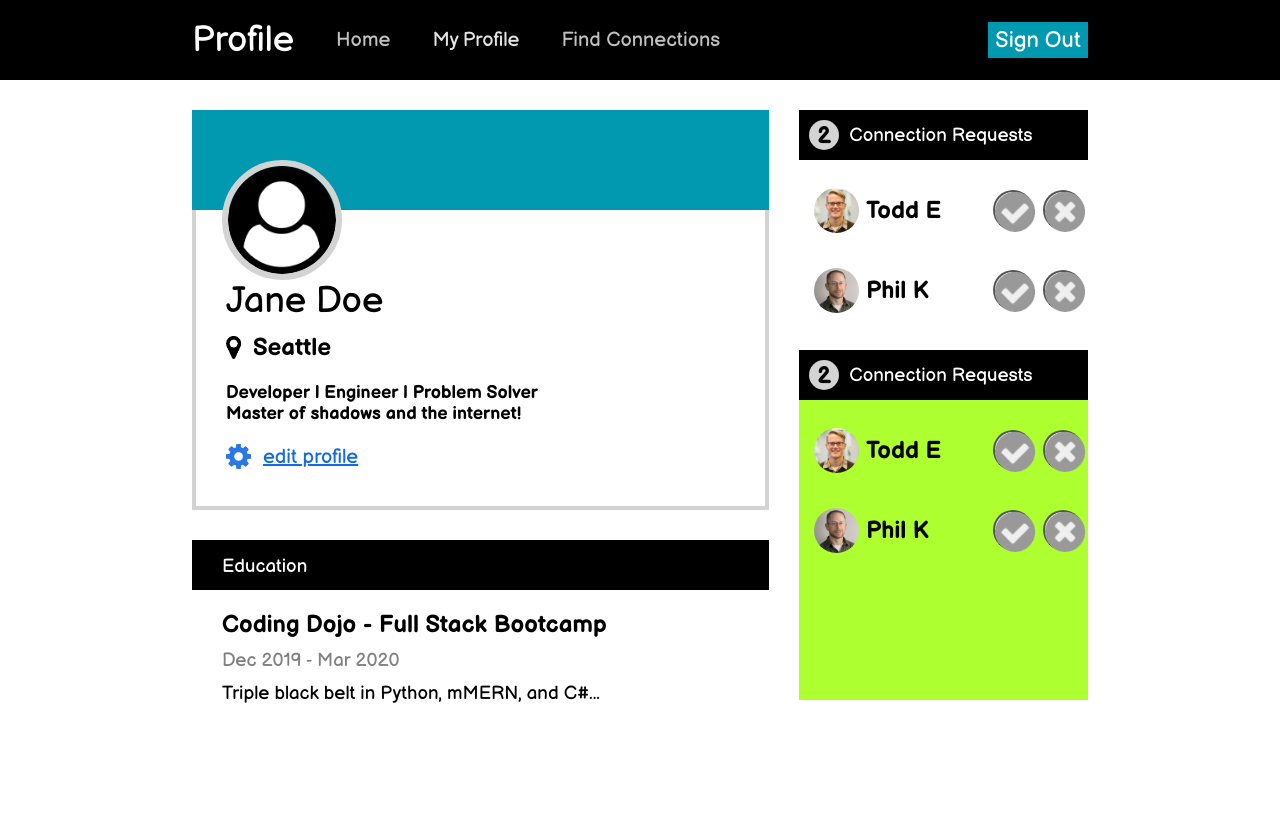
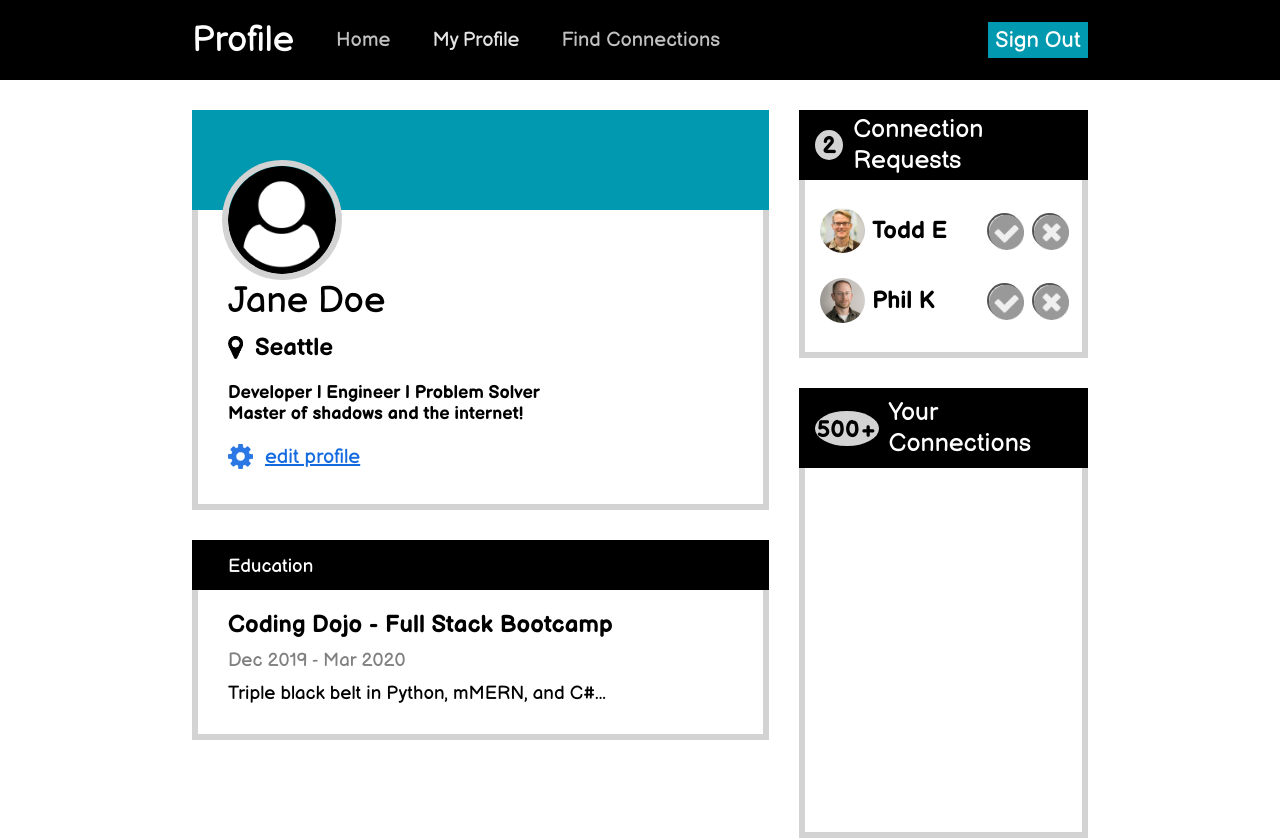
Before and after one commit to CragarDev/Burke_Craig_Assignment_profilePage, a plain HTML site: page index.html in a window 1280 px wide. Before the commit the page ends 800 px from the top, so only its background shows below. Drawn offline with Linux system fonts and the light colour scheme.

Commit message:
added borders and upldated conreq list items

```diff
--- a/index.html
+++ b/index.html
@@ -96,7 +96,7 @@
           </div>
 
           <!-- Begin the List of connection requests -->
-          <div class="conreq-list-container flex mb20 pl10">
+          <div class="conreq-list-container flex mb10 pl10">
             <img class="conreq-user-img" src="./images/users/todd-s.jpg" alt="connection request user photo">
             <h2>Todd E</h2>
             <button id="accept" class="reqcon-button"><img src="./images/icons/accept-circle.png" alt="">
@@ -118,29 +118,18 @@
 
         <!-- Begin Connections Section -->
         <div class="connections">
-          <div class="conreq-header flex pl10">
-            <div class="conreq-counter">
-              <h3>2</h3>
+          <div class="conns-header flex pl10">
+            <div class="conns-counter">
+              <h3>500+</h3>
             </div>
-            <h3 class="conreq-title pl10">Connection Requests</h3>
+            <h3 class="conns-title pl10">Your Connections</h3>
           </div>
 
-          <!-- Begin the List of connection requests -->
-          <div class="conreq-list-container flex mb20 pl10">
-            <img class="conreq-user-img" src="./images/users/todd-s.jpg" alt="connection request user photo">
-            <h2>Todd E</h2>
-            <button id="accept" class="reqcon-button"><img src="./images/icons/accept-circle.png" alt="">
-            </button>
-            <button id="cancel" class="reqcon-button"><img src="./images/icons/close-circle.png" alt=""></button>
-          </div>
+          <!-- Begin the List of connection request users -->
+
           <!-- put new users below this comment -->
-          <div class="conreq-list-container flex mb20 pl10">
-            <img class="conreq-user-img" src="./images/users/phil-s.jpg" alt="connection request user photo">
-            <h2>Phil K</h2>
-            <button id="accept" class="reqcon-button"><img src="./images/icons/accept-circle.png" alt="">
-            </button>
-            <button id="cancel" class="reqcon-button"><img src="./images/icons/close-circle.png" alt=""></button>
-          </div>
+
+            <!--  -->
         </div>
       </div>
     </div>
--- a/style.css
+++ b/style.css
@@ -137,9 +137,9 @@ span {
 .lower-bar {
   background-color: white;
   min-height: 300px;
-  border-bottom: 4px solid lightgray;
-  border-left: 4px solid lightgray;
-  border-right: 4px solid lightgray;
+  border-bottom: 6px solid lightgray;
+  border-left: 6px solid lightgray;
+  border-right: 6px solid lightgray;
   padding-top: 70px;
 }
 
@@ -175,6 +175,9 @@ a {
 .education-card {
   background-color: white;
   min-height: 200px;
+  border-left: 6px solid lightgray;
+  border-right: 6px solid lightgray;
+  border-bottom: 6px solid lightgray;
 }
 
 .sub-header {
@@ -184,6 +187,10 @@ a {
   color: white;
   padding-left: 30px;
   padding-top: 15px;
+  border-left: 6px solid black;
+  border-right: 6px solid black;
+  margin-left: -6px;
+  margin-right: -6px;
 }
 
 .edu-date {
@@ -206,13 +213,21 @@ a {
 .conreq-container {
   background-color: rgb(255, 255, 255);
   min-height: 200px;
+  padding-bottom: 2px;
+  border-left: 6px solid lightgray;
+  border-right: 6px solid lightgray;
+  border-bottom: 6px solid lightgray;
 }
 
 .conreq-header {
   background-color: black;
-  min-height: 50px;
+  min-height: 70px;
   margin: 0 auto;
   margin-bottom: 20px;
+  border-left: 6px solid black;
+  border-right: 6px solid black;
+  margin-left: -6px;
+  margin-right: -6px;
 }
 
 .conreq-counter {
@@ -229,6 +244,7 @@ a {
 
 .conreq-title {
   font-weight: normal;
+  font-size: 25px;
   color: white;
 }
 
@@ -236,6 +252,7 @@ a {
   /* background-color: aquamarine; */
   min-height: 60px;
   justify-content: space-between;
+  padding-right: 10px;
 }
 
 .conreq-user-img {
@@ -254,21 +271,53 @@ a {
 .reqcon-button {
   background-image: none;
   border-radius: 50%;
-  width: 40px;
-  height: 40px;
+  width: 35px;
+  height: 35px;
   margin: 0 5px;
 }
 
 #accept img {
-  width: 40px;
+  width: 35px;
 }
 
 #cancel img {
-  width: 40px;
+  width: 35px;
 }
 
 /* Connections */
 .connections {
-  background-color: greenyellow;
-  min-height: 350px;
+  background-color: white;
+  min-height: 450px;
+  border-left: 6px solid lightgray;
+  border-right: 6px solid lightgray;
+  border-bottom: 6px solid lightgray;
 }
+
+.conns-header {
+  background-color: black;
+  min-height: 80px;
+  margin: 0 auto;
+  margin-bottom: 10px;
+  border-left: 6px solid black;
+  border-right: 6px solid black;
+  margin-left: -6px;
+  margin-right: -6px;
+}
+
+.conns-counter {
+  background-color: lightgray;
+  color: black;
+  font-weight: normal;
+  font-size: 20px;
+  width: 65px;
+  height: 35px;
+  border-radius: 50%;
+  text-align: center;
+  padding-top: 5px;
+}
+
+.conns-title {
+  font-weight: normal;
+  font-size: 25px;
+  color: white;
+}
```
